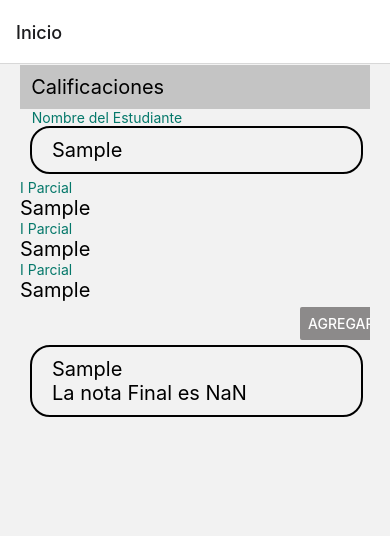
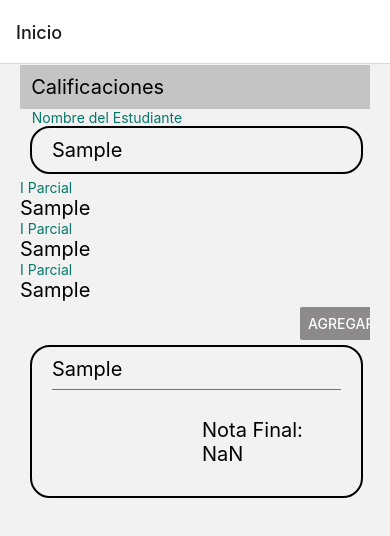
Before and after one commit to kevinRepos-droid/EspecialReact, a React Native app: screen /Inicio in a window 390 px wide. Both pictures are taken after typing "Sample", "Sample", "Sample", "Sample" into the empty fields and a click on the button "AGREGAR". Shown: the top 536 px of the page. Built offline with nearby package versions, Linux system fonts and the light colour scheme.

Commit message:
mostrando el resultado de las notas

```diff
--- a/src/secreen/Home.tsx
+++ b/src/secreen/Home.tsx
@@ -2,6 +2,10 @@ import React, { useState, useEffect } from 'react'
 import { StyleSheet, Text, View, Button, TextInput, ScrollView} from 'react-native'
 
 const List = ({ navigation }) => {
+
+    const Separator = () => (
+        <View style={styles.separator} />
+      );
 
     const [nombre, setNombre] = useState<string>('')
     const [nombres, setNombres] = useState<string[]>([])
@@ -79,7 +83,8 @@ const List = ({ navigation }) => {
         {nombres.map((lista,index) => (
           <View style={styles.container} key={index}>
             <Text style={styles.text}>{lista}</Text>
-            <Text style={styles.text}>La nota Final es {resultado}</Text>
+            <Separator />
+            <Text style={styles.textocaja}>Nota Final: {resultado}</Text>
 
           </View>
 
@@ -147,5 +152,16 @@ const styles = StyleSheet.create({
         flex: 2,
         justifyContent: 'center',
         marginLeft: 280
-    }
+    },
+    separator: {
+        marginVertical: 8,
+        borderBottomColor: '#737373',
+        borderBottomWidth: StyleSheet.hairlineWidth,
+      },
+      textocaja:{
+          textAlign: 'left',
+          paddingVertical: 20,
+          marginLeft: 150,
+          fontSize: 20,
+      }
 })
```
